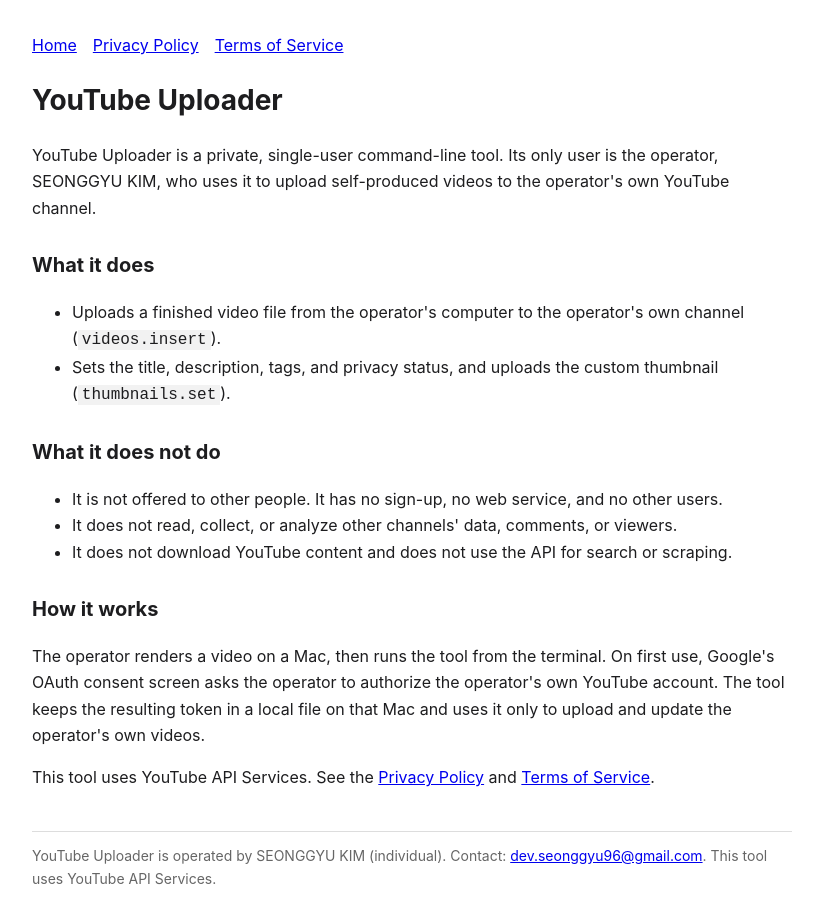
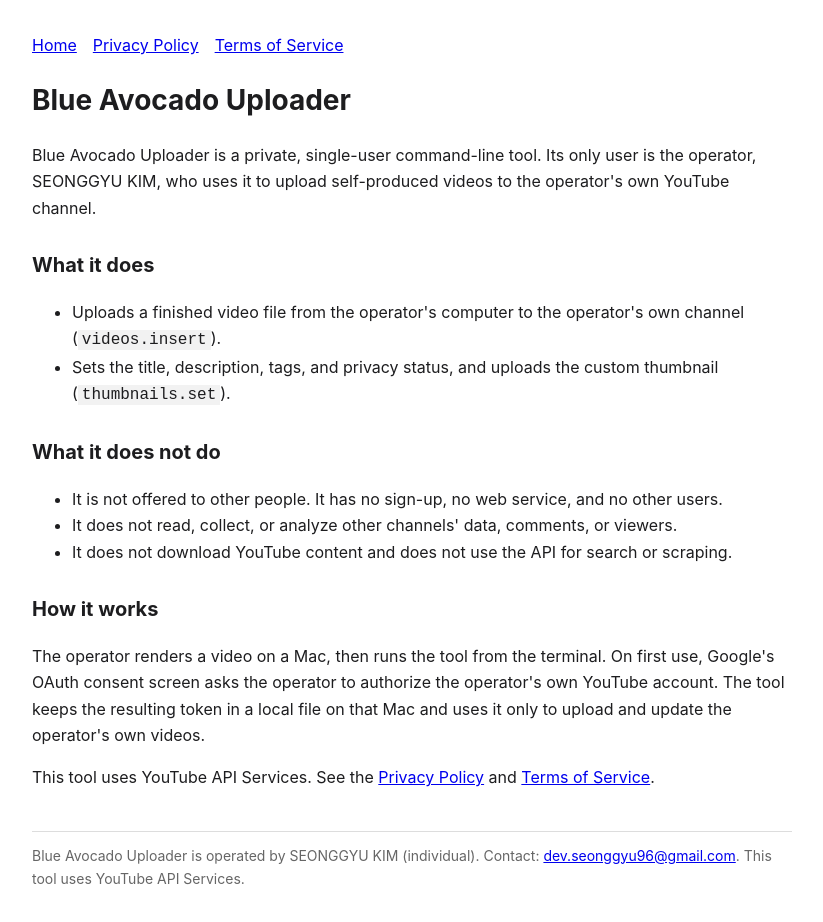
Before and after one commit to FullEmpty223/youtube-uploader, a plain HTML site: page index.html in a window 1280 px wide. Shown: the whole page, without its empty margins (228-1051 px from the left). Drawn offline with Linux system fonts and the light colour scheme.

Commit message:
앱 이름에서 YouTube 상표 제거 (Blue Avocado Uploader)

```diff
--- a/index.html
+++ b/index.html
@@ -1,6 +1,6 @@
-<!doctype html><html lang="en"><head><meta charset="utf-8"><meta name="viewport" content="width=device-width,initial-scale=1"><title>YouTube Uploader</title><style>body{font:16px/1.65 -apple-system,system-ui,sans-serif;max-width:760px;margin:0 auto;padding:32px 16px;color:#1d1d1f;background:#fff}h1{font-size:28px}h2{font-size:20px;margin-top:28px}nav a{margin-right:16px}footer{margin-top:40px;font-size:14px;color:#666;border-top:1px solid #ddd;padding-top:12px}code{background:#f2f2f2;padding:1px 4px}</style></head><body><nav><a href="./">Home</a><a href="privacy.html">Privacy Policy</a><a href="terms.html">Terms of Service</a></nav>
-<h1>YouTube Uploader</h1>
-<p>YouTube Uploader is a private, single-user command-line tool. Its only user is the operator, SEONGGYU KIM, who uses it to upload self-produced videos to the operator's own YouTube channel.</p>
+<!doctype html><html lang="en"><head><meta charset="utf-8"><meta name="viewport" content="width=device-width,initial-scale=1"><title>Blue Avocado Uploader</title><style>body{font:16px/1.65 -apple-system,system-ui,sans-serif;max-width:760px;margin:0 auto;padding:32px 16px;color:#1d1d1f;background:#fff}h1{font-size:28px}h2{font-size:20px;margin-top:28px}nav a{margin-right:16px}footer{margin-top:40px;font-size:14px;color:#666;border-top:1px solid #ddd;padding-top:12px}code{background:#f2f2f2;padding:1px 4px}</style></head><body><nav><a href="./">Home</a><a href="privacy.html">Privacy Policy</a><a href="terms.html">Terms of Service</a></nav>
+<h1>Blue Avocado Uploader</h1>
+<p>Blue Avocado Uploader is a private, single-user command-line tool. Its only user is the operator, SEONGGYU KIM, who uses it to upload self-produced videos to the operator's own YouTube channel.</p>
 <h2>What it does</h2>
 <ul>
 <li>Uploads a finished video file from the operator's computer to the operator's own channel (<code>videos.insert</code>).</li>
@@ -15,4 +15,4 @@
 <h2>How it works</h2>
 <p>The operator renders a video on a Mac, then runs the tool from the terminal. On first use, Google's OAuth consent screen asks the operator to authorize the operator's own YouTube account. The tool keeps the resulting token in a local file on that Mac and uses it only to upload and update the operator's own videos.</p>
 <p>This tool uses YouTube API Services. See the <a href="privacy.html">Privacy Policy</a> and <a href="terms.html">Terms of Service</a>.</p>
-<footer>YouTube Uploader is operated by SEONGGYU KIM (individual). Contact: <a href="mailto:dev.seonggyu96@gmail.com">dev.seonggyu96@gmail.com</a>. This tool uses YouTube API Services.</footer></body></html>
+<footer>Blue Avocado Uploader is operated by SEONGGYU KIM (individual). Contact: <a href="mailto:dev.seonggyu96@gmail.com">dev.seonggyu96@gmail.com</a>. This tool uses YouTube API Services.</footer></body></html>
```
Also changed, not shown: privacy.html (+2 -2 lines), terms.html (+2 -2 lines).
